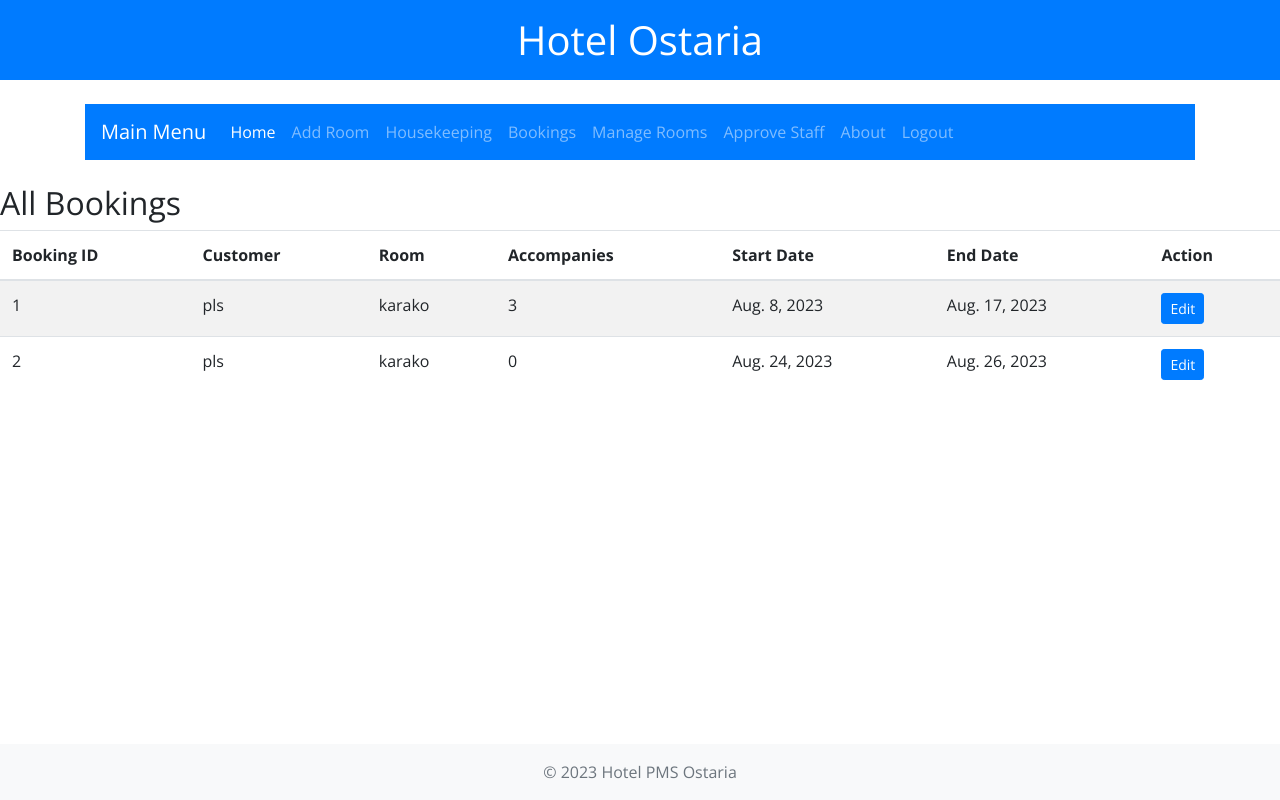
After one commit to jagonzas/hotelPMS, a Django app: page /list_bookings/ in a window 1280 px wide. The commit adds this page. Run offline with Django 4.2, Linux system fonts and the light colour scheme; a user stored in the database is signed in; data comes from the database, SQL or seed files in the repository; both versions use the stored data as it was after the commit; some libraries are stand-ins or nearby versions.

Commit message:
Added bookings editing for admin

```diff
--- a/hotel_management/urls.py
+++ b/hotel_management/urls.py
@@ -30,6 +30,8 @@ urlpatterns = [
     path('about/', views.about, name='about'),
     path('login/', login_view, name='login'),
     path('approve_registration', views.approve_registration, name='approve_registration'),
+    path('list_bookings/', views.list_bookings, name='list_bookings'),
+    path('edit_booking/<int:booking_id>/', views.edit_booking, name='edit_booking'),
     path('manage/',views.managerooms, name='manage'),
     path('add_room/', views.add_room, name='add_room'),
     path('room/<int:room_id>/book/', views.book_room, name='book_room'),
--- a/hotel_pms/forms.py
+++ b/hotel_pms/forms.py
@@ -75,3 +75,9 @@ class HousekeepingForm(forms.ModelForm):
     class Meta:
         model = Room
         fields = ['room', 'status']
+
+
+class EditBookingForm(forms.ModelForm):
+    class Meta:
+        model = Booking
+        fields = ['accompanies']
--- a/hotel_pms/models.py
+++ b/hotel_pms/models.py
@@ -45,6 +45,7 @@ class Booking(models.Model):
     room = models.ForeignKey(Room, on_delete=models.CASCADE)
     start_date = models.DateField()
     end_date = models.DateField()
+    accompanies = models.PositiveIntegerField(default=0, help_text="Number of people accompanying the customer.")
 
 
 
--- a/hotel_pms/templates/hotel_pms/index.html
+++ b/hotel_pms/templates/hotel_pms/index.html
@@ -47,14 +47,18 @@
                 <li class="nav-item">
                     <a class="nav-link" href="{% url 'add_room' %}">Add Room</a>
                 </li>
+                <li class="nav-item">
+                    <a class="nav-link" href="{% url 'manage_housekeeping' %}">Housekeeping</a>
+                </li>
                   <li class="nav-item">
-                    <a class="nav-link" href="{% url 'manage_housekeeping' %}">Manage Housekeeping</a>
+                    <a class="nav-link" href="{% url 'list_bookings' %}">Bookings</a>
                 </li>
+
                 <li class="nav-item">
                     <a class="nav-link" href="{% url 'manage' %}">Manage Rooms</a>
                 </li>
                  <li class="nav-item">
-                    <a class="nav-link" href="{% url 'approve_registration' %}">Approve Staff Registration</a>
+                    <a class="nav-link" href="{% url 'approve_registration' %}">Approve Staff</a>
                 </li>
                 {% endif %}
 
@@ -75,10 +79,6 @@
                     </li>
                 {% endif %}
             </ul>
-            {% if user.is_authenticated %}
-            <p class="navbar-text ml-auto">Logged In</p>
-            {% else %}
-            <p class="navbar-text ml-auto">Not Logged In</p>{% endif %}
         </div>
     </nav>
 </div>
--- /dev/null
+++ b/hotel_pms/templates/hotel_pms/list_bookings.html
@@ -0,0 +1,37 @@
+{% extends "hotel_pms/index.html" %}
+
+{% block content %}
+<h2>All Bookings</h2>
+
+<table class="table table-striped">
+    <thead>
+        <tr>
+            <th>Booking ID</th>
+            <th>Customer</th>
+            <th>Room</th>
+            <th>Accompanies</th>
+            <th>Start Date</th>
+            <th>End Date</th>
+            <th>Action</th>
+        </tr>
+    </thead>
+    <tbody>
+        {% for booking in bookings %}
+        <tr>
+            <td>{{ booking.id }}</td>
+            <td>{{ booking.customer.username }}</td>
+            <td>{{ booking.room.name }}</td>
+            <td>{{ booking.accompanies }}</td>
+            <td>{{ booking.start_date }}</td>
+            <td>{{ booking.end_date }}</td>
+            <td><a href="{% url 'edit_booking' booking.id %}" class="btn btn-sm btn-primary">Edit</a></td>
+        </tr>
+        {% empty %}
+        <tr>
+            <td colspan="6">No bookings available.</td>
+        </tr>
+        {% endfor %}
+    </tbody>
+</table>
+
+{% endblock %}
--- a/hotel_pms/views.py
+++ b/hotel_pms/views.py
@@ -1,5 +1,5 @@
 from django.shortcuts import render, redirect
-from .forms import StaffRegisterForm,CustomerRegisterForm, RoomForm , BookingForm, HousekeepingForm
+from .forms import StaffRegisterForm,CustomerRegisterForm, RoomForm , BookingForm, HousekeepingForm, EditBookingForm
 from django.contrib import messages
 from django.contrib.auth import authenticate, login
 from django.contrib.auth.models import Group
@@ -128,6 +128,26 @@ def login_view(request):
 
 #ROOMS
 
+@user_passes_test(lambda u: u.is_superuser, login_url='login')
+def edit_booking(request, booking_id):
+    booking = get_object_or_404(Booking, pk=booking_id)
+
+    if request.method == 'POST':
+        form = EditBookingForm(request.POST, instance=booking)
+        if form.is_valid():
+            form.save()
+            return redirect('list_bookings') # Or wherever you want to redirect after a successful edit
+    else:
+        form = EditBookingForm(instance=booking)
+
+    context = {
+        'booking': booking,
+        'form': form
+    }
+
+    return render(request, 'hotel_pms/edit_booking.html', context)
+
+
 @login_required
 def book_room(request, room_id):
     room = get_object_or_404(Room, pk=room_id)
@@ -202,6 +222,15 @@ def view_rooms(request):
 
 #Add room functionality only for admin
 
+@login_required
+def list_bookings(request):
+    if not request.user.is_staff: # or `if not request.user.is_superuser:` if you want to restrict this only to superusers.
+        return redirect('home') # or some other page
+
+    # Order by start_date in ascending order
+    bookings = Booking.objects.order_by('start_date')
+    return render(request, 'hotel_pms/list_bookings.html', {'bookings': bookings})
+
 @user_passes_test(lambda u: u.is_superuser, login_url='login')
 def add_room(request):
     if request.method == 'POST':
```
Also changed, not shown: hotel_pms/templates/hotel_pms/edit_booking.html (added, +12 -0 lines), db.sqlite3, hotel_pms/migrations/0012_booking_accompanies.py (added).
